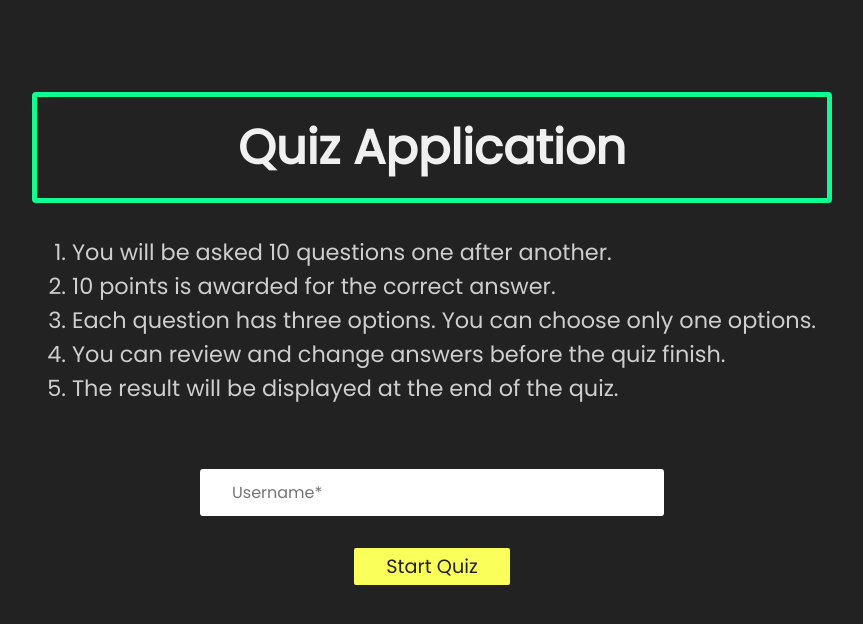
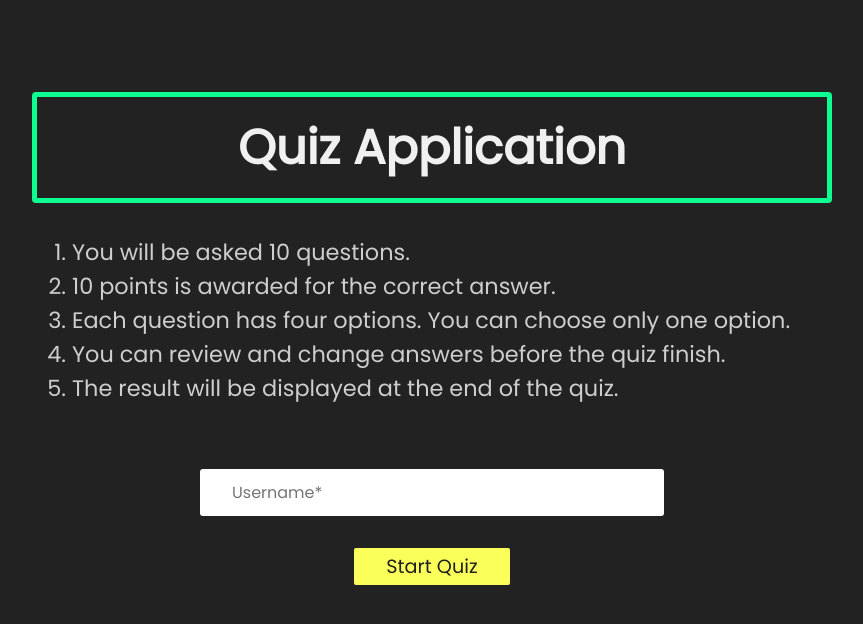
Before and after one commit to miladamin2010-commit/SeruApp, a React (Create React App) app: page / in a window 1280 px wide. Shown: the top 624 px of the page, without its empty margins (208-1071 px from the left). Built offline with nearby package versions, Linux system fonts and the light colour scheme.

Commit message:
Updated questions and answers

```diff
--- a/src/components/Main.js
+++ b/src/components/Main.js
@@ -11,9 +11,9 @@ export default function Main() {
         <h1 className='title text-light'>Quiz Application</h1>
 
         <ol>
-            <li>You will be asked 10 questions one after another.</li>
+            <li>You will be asked 10 questions.</li>
             <li>10 points is awarded for the correct answer.</li>
-            <li>Each question has three options. You can choose only one options.</li>
+            <li>Each question has four options. You can choose only one option.</li>
             <li>You can review and change answers before the quiz finish.</li>
             <li>The result will be displayed at the end of the quiz.</li>
         </ol>
```
